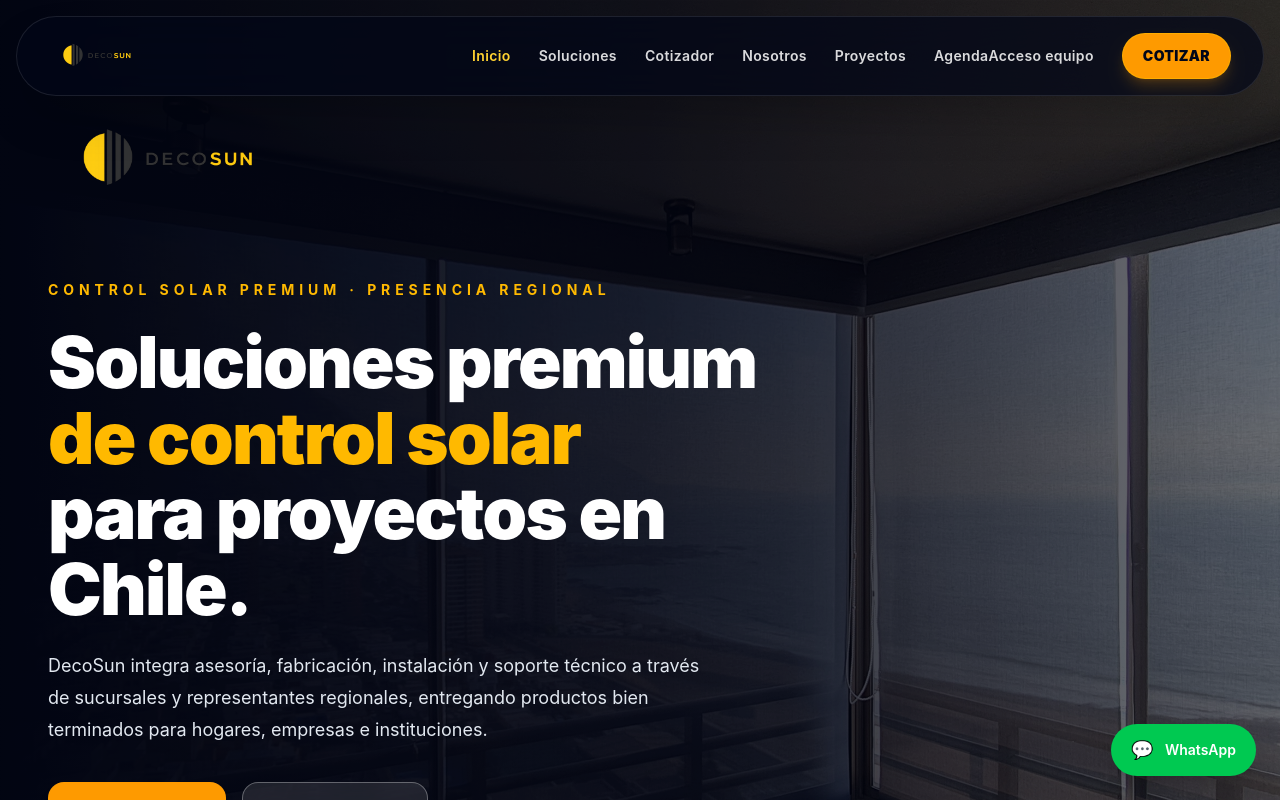
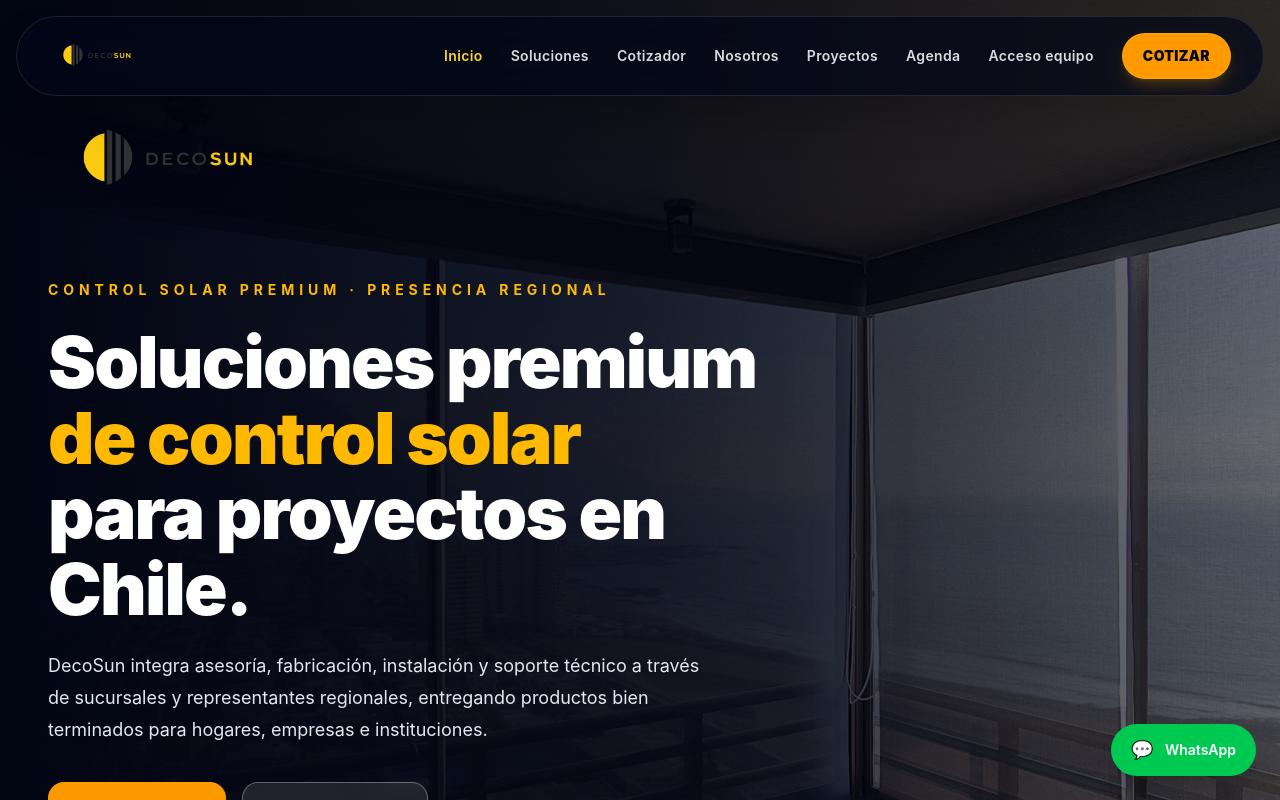
Before and after one commit to 2por37menos1-ctrl/decosun-web, a React (Vite) app in the folder decosun-web/: page / in a window 1280 px wide. Shown: the top 800 px of the page. Built offline with nearby package versions, Linux system fonts and the light colour scheme.

Commit message:
Agrega pagina agenda y conexion acceso interno

```diff
--- a/decosun-web/src/components/Navbar.jsx
+++ b/decosun-web/src/components/Navbar.jsx
@@ -39,15 +39,16 @@
           </NavLink>
 
           <NavLink to="/proyectos" className={linkClass}>
-            Proyectos
-          </NavLink>
-            <NavLink to="/login" className={linkClass}>
+  Proyectos
+</NavLink>
 
-            <NavLink to="/agenda" className={linkClass}>
+<NavLink to="/agenda" className={linkClass}>
   Agenda
 </NavLink>
-    Acceso equipo
-  </NavLink>
+
+<NavLink to="/login" className={linkClass}>
+  Acceso equipo
+</NavLink>
 
           <Link
             to="/cotizar"
```
